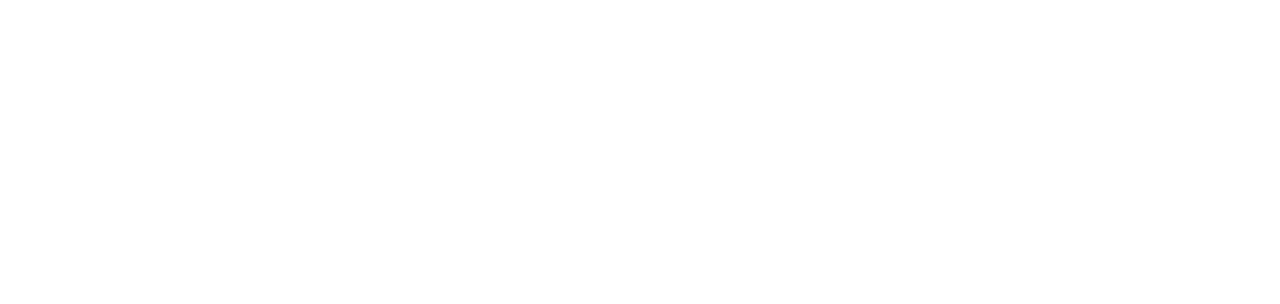
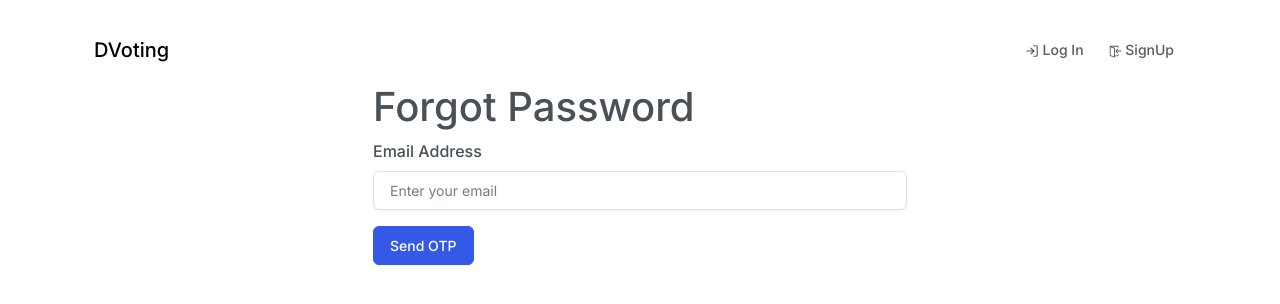
Before and after one commit to DVoting/dvoting.github.io, a React (Vite) app: page /forgotpassword in a window 1280 px wide. Before the commit this address had no page. Shown: the top 304 px of the page. Built offline with nearby package versions, Linux system fonts and the light colour scheme.

Commit message:
forgotPassword and 404

```diff
--- a/src/App.jsx
+++ b/src/App.jsx
@@ -1,6 +1,7 @@
+import { useEffect } from "react";
 import { Container } from "react-bootstrap";
 import { BrowserRouter as Router, Route, Routes } from "react-router-dom";
-import { Dashboard, Election, Home, Login, SignUp } from "./pages";
+import { Dashboard, Election, Home, Login, SignUp, ForgotPassword, NotFound } from "./pages";
 import PrivateRoute from "./utils/PrivateRoute";
 
 const App = () => {
@@ -9,9 +10,11 @@
       <main className='App py-3 bg-gray'>
         <Container>
           <Routes>
+            <Route path='*' element={<NotFound />} />
             <Route exact path='/' element={<Home />} />
             <Route path='/login' element={<Login />} />
             <Route path='/signup' element={<SignUp />} />
+            <Route path='/forgotpassword' element={<ForgotPassword />} />
 
             {/* All Private routes here */}
             <Route path='/' element={<PrivateRoute />}>
--- /dev/null
+++ b/src/data/forgotPasswordStates.js
@@ -0,0 +1,7 @@
+const forgotPasswordStates = [
+    { name: 'Email not entered', value: '1' },
+    { name: 'OTP sent from server', value: '2' },
+    { name: 'Change password', value: '3' },
+];
+
+export default forgotPasswordStates;
--- a/src/data/index.js
+++ b/src/data/index.js
@@ -1 +1,2 @@
 export { default as userTypes } from "./userTypes";
+export { default as forgotPasswordStates } from "./forgotPasswordStates"
--- /dev/null
+++ b/src/pages/ForgotPassword.jsx
@@ -0,0 +1,155 @@
+import React, { useState, useEffect, useContext } from "react";
+import { useNavigate } from "react-router-dom";
+import { Form, Row, Col, Button } from "react-bootstrap";
+import { FormContainer, Loader, Message } from "../containers";
+import { NavBar } from "../components";
+import { forgotPasswordStates } from "../data";
+import { GlobalContext } from "../context/GlobalContext";
+import { sendOTP, updatePasword, verifyOTP } from "../services/otpActions";
+
+const ForgotPassword = () => {
+  const [email, setEmail] = useState("");
+  const [otp, setOtp] = useState("");
+  const [password, setPassword] = useState("");
+  const [confirmPassword, setConfirmPassword] = useState("");
+  const [error, setError] = useState(false);
+  const [success, setSuccess] = useState(false);
+  const [state, setState] = useState(forgotPasswordStates[0].value);
+  const navigate = useNavigate();
+  const { isAuth, setIsAuth, loading, setLoading } = useContext(GlobalContext)
+
+  useEffect(() => {
+    setIsAuth("token" in localStorage)
+    if (isAuth) {
+      setLoading(false);
+      navigate("/dashboard", { replace: true });
+    }
+  }, [isAuth]);
+
+  const submitHandler = async (e) => {
+    e.preventDefault();
+    setError(false);
+    setSuccess(false);
+    if (password !== confirmPassword) {
+      setError("Passwords don't match")
+      return
+    }
+    switch (state) {
+      case '1':
+        setLoading(true);
+        try {
+          await sendOTP({
+            email
+          });
+          setState('2');
+        }
+        catch (error) {
+          console.log(error);
+          if (error.response && error.response.data.message)
+            setError(error.response.data.message);
+          else setError(error.message);
+        }
+        setLoading(false);
+        break;
+      case '2':
+        setLoading(true);
+        try {
+          await verifyOTP({
+            email,
+            otp
+          });
+          setState('3');
+        }
+        catch (error) {
+          console.log(error);
+          if (error.response && error.response.data.message)
+            setError(error.response.data.message);
+          else setError(error.message);
+        }
+        setLoading(false);
+        break;
+      case '3':
+        setLoading(true);
+        try {
+          await updatePasword({
+            email,
+            password
+          });
+          setSuccess("Password has been changed");
+        }
+        catch (error) {
+          console.log(error);
+          if (error.response && error.response.data.message)
+            setError(error.response.data.message);
+          else setError(error.message);
+        }
+        setLoading(false);
+        break;
+    }
+  }
+
+  return (
+    <>
+      {loading ? <Loader /> : <>
+        <NavBar />
+        <div>
+          <FormContainer>
+            <h1>Forgot Password</h1>
+            {success && <Message variant='success'>{success}</Message>}
+            {error && <Message variant='danger'>{error}</Message>}
+            <Form onSubmit={submitHandler}>
+              {(state === '1' || state === '2') && <Form.Group controlId='email'>
+                <Form.Label>Email Address</Form.Label>
+                <Form.Control
+                  type='email'
+                  placeholder='Enter your email'
+                  value={email}
+                  required
+                  onChange={(e) => { setError(false); setEmail(e.target.value) }}
+                ></Form.Control>
+              </Form.Group>}
+              {(state === '2') && <Form.Group controlId='otp'>
+                <Form.Label>OTP</Form.Label>
+                <Form.Control
+                  type='text'
+                  placeholder='Enter OTP received on email'
+                  value={otp}
+                  required
+                  onChange={(e) => { setError(false); setOtp(e.target.value) }}
+                ></Form.Control>
+              </Form.Group>}
+              {(state === '3') && <Form.Group controlId='password'>
+                <Form.Label>Password</Form.Label>
+                <Form.Control
+                  type='password'
+                  placeholder='Enter new Password'
+                  value={password}
+                  required
+                  onChange={(e) => { setError(false); setPassword(e.target.value) }}
+                ></Form.Control>
+              </Form.Group>}
+              {(state === '3') && <Form.Group controlId='confirmPassword'>
+                <Form.Label>Confirm Password</Form.Label>
+                <Form.Control
+                  type='password'
+                  placeholder='Confirm your new Password'
+                  value={confirmPassword}
+                  required
+                  onChange={(e) => { setError(false); setConfirmPassword(e.target.value) }}
+                ></Form.Control>
+              </Form.Group>}
+              <Row className='py-3'>
+                <Col>
+                  <Button type='submit' variant='primary'>
+                    {state == '1' ? 'Send OTP' : state == '2' ? 'Confirm OTP' : 'Change Password'}
+                  </Button>
+                </Col>
+              </Row>
+            </Form>
+          </FormContainer>
+        </div></>}
+    </>
+  );
+};
+
+export default ForgotPassword;
--- /dev/null
+++ b/src/pages/NotFound.jsx
@@ -0,0 +1,28 @@
+import React, { useContext, useEffect } from 'react';
+import fourOfour from '../fourOfour.jpeg';
+import { FiHome } from 'react-icons/fi';
+import { Link } from 'react-router-dom';
+import { Loader } from '../containers';
+import { GlobalContext } from '../context/GlobalContext';
+
+const NotFound = () => {
+    const { loading, isAuth, setIsAuth } = useContext(GlobalContext);
+
+    useEffect(()=>{
+        setIsAuth("token" in localStorage)
+    })
+
+    return (
+        <div>
+            {loading ? <Loader /> : <>
+                <Link to={isAuth ? '/dashboard' : '/'}>
+                    <FiHome />Go back to the home page
+                </Link>
+                <img src={fourOfour} />
+            </>
+            }
+        </div>
+    )
+}
+
+export default NotFound;
--- a/src/pages/index.js
+++ b/src/pages/index.js
@@ -3,3 +3,5 @@
 export { default as SignUp } from "./SignUp";
 export { default as Dashboard } from "./Dashboard";
 export { default as Election } from "./Election";
+export { default as ForgotPassword } from "./ForgotPassword";
+export { default as NotFound } from "./NotFound";
--- /dev/null
+++ b/src/services/otpActions.js
@@ -0,0 +1,44 @@
+import axios from "axios";
+import { BASE_URL } from "../constants";
+
+export const sendOTP = async (email) => {
+    try {
+        const config = {
+            headers: {
+                "Content-Type": "application/json",
+            },
+        };
+        const res = await axios.put(`${BASE_URL}/otp`, email, config);
+        return res.data;
+    } catch (error) {
+        throw error;
+    }
+};
+
+export const verifyOTP = async (emailAndOtp) => {
+    try {
+        const config = {
+            headers: {
+                "Content-Type": "application/json",
+            },
+        };
+        const res = await axios.patch(`${BASE_URL}/otp/verify`, emailAndOtp, config);
+        return res.data;
+    } catch (error) {
+        throw error;
+    }
+};
+
+export const updatePasword = async (emailAndPassword) => {
+    try {
+        const config = {
+            headers: {
+                "Content-Type": "application/json",
+            },
+        };
+        const res = await axios.put(`${BASE_URL}/users/profile`, emailAndPassword, config);
+        return res.data;
+    } catch (error) {
+        throw error;
+    }
+};
```
Also changed, not shown: src/fourOfour.jpeg (added).
